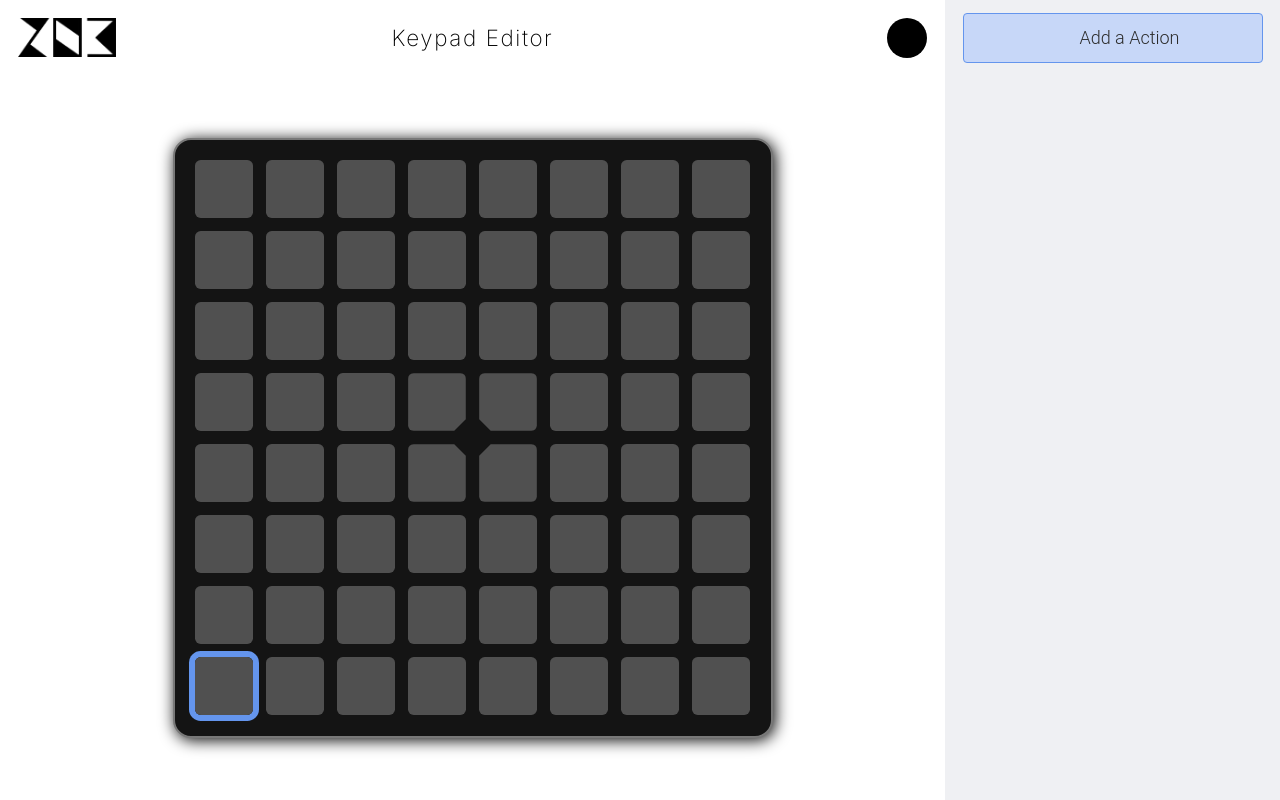
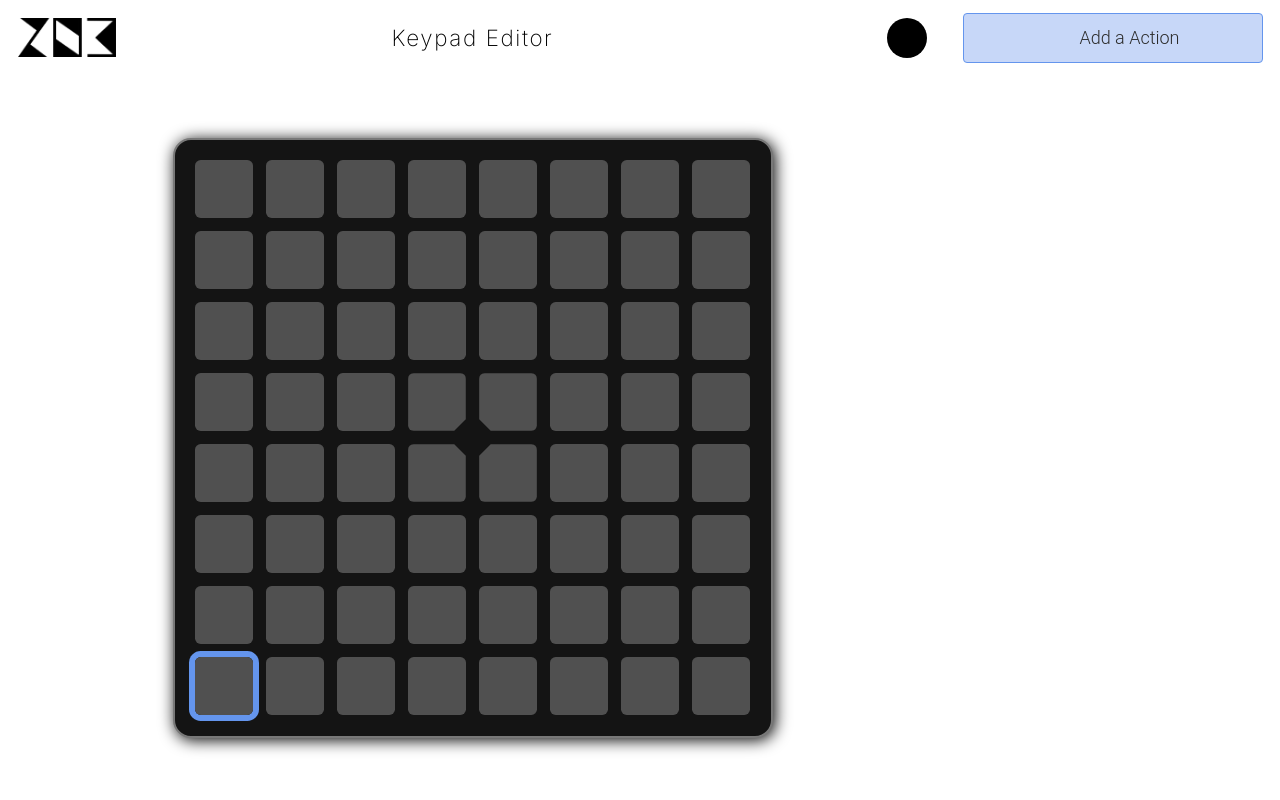
Before and after one commit to 203-Systems/MatrixOS-Control-Map-Editor, a SvelteKit app: page / in a window 1280 px wide. Built offline with nearby package versions, Linux system fonts and the light colour scheme; some icons are missing.

Commit message:
Sidebar with custom Scrollbar

```diff
--- a/src/components/Sidebar.svelte
+++ b/src/components/Sidebar.svelte
@@ -52,7 +52,7 @@
 
         overflow-y: scroll;
 
-        background-color: #eff0f3;
+        background-color: white;
 
         /* width */
         &::-webkit-scrollbar {
@@ -61,17 +61,20 @@
 
         /* Track */
         &::-webkit-scrollbar-track {
-            background: #bebebe;
+            background: #e8e8e8;
         }
 
         /* Handle */
         &::-webkit-scrollbar-thumb {
-            background: #8a8a8a;
+            padding: 2px;
+            background: #656565;
+            border: 2px solid #e8e8e8;
+            border-radius: 8px;
         }
 
         /* Handle on hover */
         &::-webkit-scrollbar-thumb:hover {
-            background: #797979;
+            background: #3a3a3a;
         }
 
         .add-button {
```
